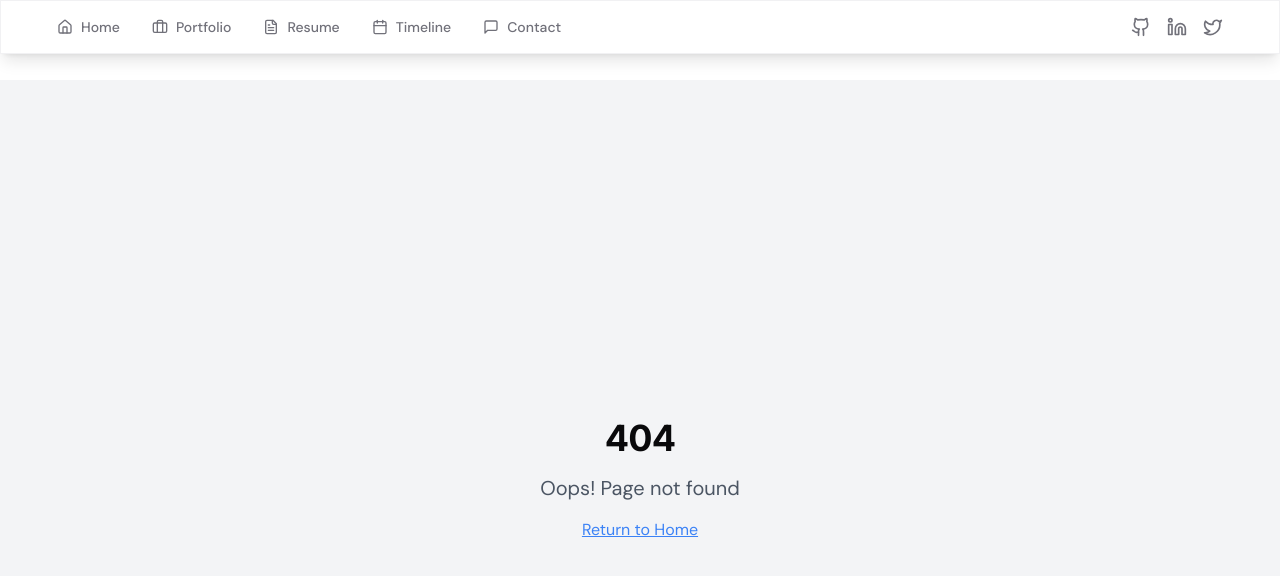
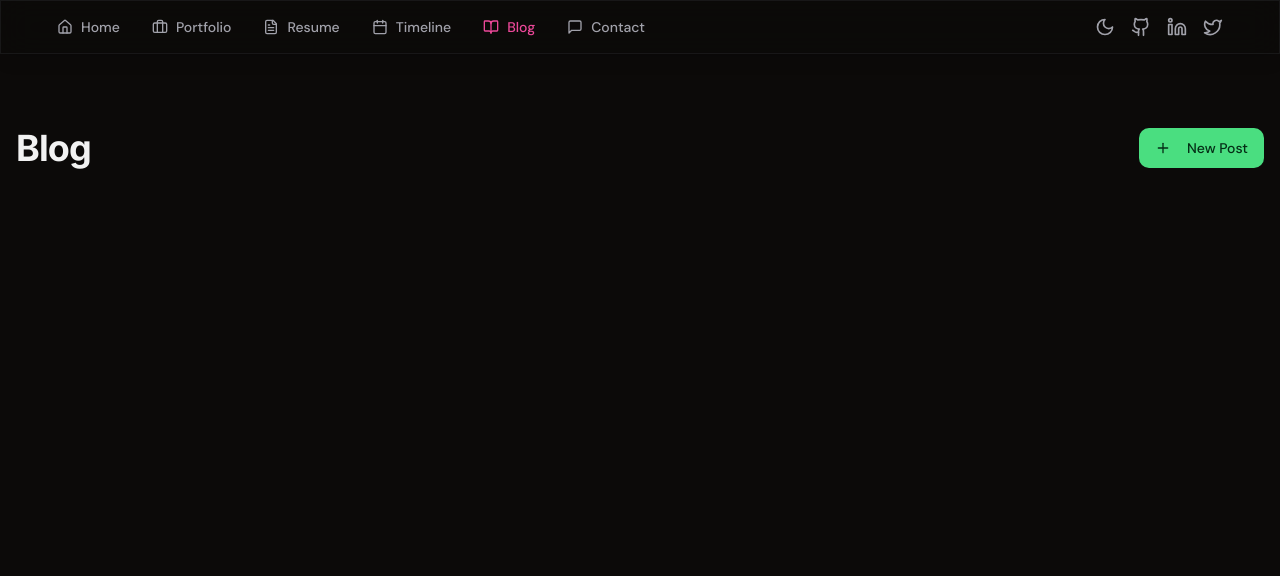
Before and after one commit to kishan5111/personal-site, a React (Vite) app: page /blog in a window 1280 px wide. Before the commit this address had no page. Shown: the top 576 px of the page. Built offline with nearby package versions, Linux system fonts and the light colour scheme.

Commit message:
Implement dark-light mode and blog
- Implemented dark-light mode toggle.
- Changed navbar color to differentiate pages.
- Added a blog page with Markdown editor.

```diff
--- a/package.json
+++ b/package.json
@@ -48,13 +48,15 @@
     "framer-motion": "^12.4.3",
     "input-otp": "^1.2.4",
     "lucide-react": "^0.462.0",
-    "next-themes": "^0.3.0",
+    "next-themes": "^0.4.4",
     "react": "^18.3.1",
     "react-day-picker": "^8.10.1",
     "react-dom": "^18.3.1",
     "react-hook-form": "^7.53.0",
+    "react-markdown": "^9.0.3",
     "react-resizable-panels": "^2.1.3",
     "react-router-dom": "^6.26.2",
+    "react-syntax-highlighter": "^15.6.1",
     "recharts": "^2.12.7",
     "sonner": "^1.5.0",
     "tailwind-merge": "^2.5.2",
--- a/src/App.tsx
+++ b/src/App.tsx
@@ -2,6 +2,7 @@
 import { Toaster } from "@/components/ui/toaster";
 import { Toaster as Sonner } from "@/components/ui/sonner";
 import { TooltipProvider } from "@/components/ui/tooltip";
+import { ThemeProvider } from "@/components/theme-provider";
 import { QueryClient, QueryClientProvider } from "@tanstack/react-query";
 import { BrowserRouter, Routes, Route } from "react-router-dom";
 import Navigation from "@/components/Navigation";
@@ -9,6 +10,7 @@ import Index from "./pages/Index";
 import Portfolio from "./pages/Portfolio";
 import Resume from "./pages/Resume";
 import Timeline from "./pages/Timeline";
+import Blog from "./pages/Blog";
 import Contact from "./pages/Contact";
 import NotFound from "./pages/NotFound";
 
@@ -16,6 +18,7 @@ const queryClient = new QueryClient();
 
 const App = () => (
   <QueryClientProvider client={queryClient}>
+    <ThemeProvider defaultTheme="dark" storageKey="vite-ui-theme">
       <TooltipProvider>
         <Toaster />
         <Sonner />
@@ -27,12 +30,14 @@ const App = () => (
               <Route path="/portfolio" element={<Portfolio />} />
               <Route path="/resume" element={<Resume />} />
               <Route path="/timeline" element={<Timeline />} />
+              <Route path="/blog" element={<Blog />} />
               <Route path="/contact" element={<Contact />} />
               <Route path="*" element={<NotFound />} />
             </Routes>
           </div>
         </BrowserRouter>
       </TooltipProvider>
+    </ThemeProvider>
   </QueryClientProvider>
 );
 
--- a/src/components/Navigation.tsx
+++ b/src/components/Navigation.tsx
@@ -1,18 +1,21 @@
 
 import { useNavigate, useLocation } from "react-router-dom";
 import { cn } from "@/lib/utils";
-import { Home, Briefcase, FileText, Calendar, MessageSquare, Github, Linkedin, Twitter } from "lucide-react";
+import { Home, Briefcase, FileText, Calendar, MessageSquare, Github, Linkedin, Twitter, BookOpen, Sun, Moon } from "lucide-react";
+import { useTheme } from "next-themes";
 
 const Navigation = () => {
   const navigate = useNavigate();
   const location = useLocation();
+  const { theme, setTheme } = useTheme();
 
   const navItems = [
-    { path: "/", label: "Home", icon: Home },
-    { path: "/portfolio", label: "Portfolio", icon: Briefcase },
-    { path: "/resume", label: "Resume", icon: FileText },
-    { path: "/timeline", label: "Timeline", icon: Calendar },
-    { path: "/contact", label: "Contact", icon: MessageSquare },
+    { path: "/", label: "Home", icon: Home, color: "text-blue-500" },
+    { path: "/portfolio", label: "Portfolio", icon: Briefcase, color: "text-purple-500" },
+    { path: "/resume", label: "Resume", icon: FileText, color: "text-green-500" },
+    { path: "/timeline", label: "Timeline", icon: Calendar, color: "text-orange-500" },
+    { path: "/blog", label: "Blog", icon: BookOpen, color: "text-pink-500" },
+    { path: "/contact", label: "Contact", icon: MessageSquare, color: "text-cyan-500" },
   ];
 
   return (
@@ -25,7 +28,7 @@ const Navigation = () => {
               onClick={() => navigate(item.path)}
               className={cn(
                 "flex items-center space-x-2 text-sm font-medium transition-colors hover:text-primary",
-                location.pathname === item.path ? "text-primary" : "text-muted-foreground"
+                location.pathname === item.path ? item.color : "text-muted-foreground"
               )}
             >
               <item.icon className="h-4 w-4" />
@@ -34,6 +37,12 @@ const Navigation = () => {
           ))}
         </div>
         <div className="flex items-center space-x-4">
+          <button
+            onClick={() => setTheme(theme === "dark" ? "light" : "dark")}
+            className="text-muted-foreground hover:text-primary transition-colors"
+          >
+            {theme === "dark" ? <Sun className="h-5 w-5" /> : <Moon className="h-5 w-5" />}
+          </button>
           <a href="https://github.com" target="_blank" rel="noopener noreferrer" className="text-muted-foreground hover:text-primary transition-colors">
             <Github className="h-5 w-5" />
           </a>
--- /dev/null
+++ b/src/components/theme-provider.tsx
@@ -0,0 +1,74 @@
+
+import { createContext, useContext, useEffect, useState } from "react";
+
+type Theme = "dark" | "light" | "system";
+
+type ThemeProviderProps = {
+  children: React.ReactNode;
+  defaultTheme?: Theme;
+  storageKey?: string;
+};
+
+type ThemeProviderState = {
+  theme: Theme;
+  setTheme: (theme: Theme) => void;
+};
+
+const initialState: ThemeProviderState = {
+  theme: "system",
+  setTheme: () => null,
+};
+
+const ThemeProviderContext = createContext<ThemeProviderState>(initialState);
+
+export function ThemeProvider({
+  children,
+  defaultTheme = "system",
+  storageKey = "vite-ui-theme",
+  ...props
+}: ThemeProviderProps) {
+  const [theme, setTheme] = useState<Theme>(
+    () => (localStorage.getItem(storageKey) as Theme) || defaultTheme
+  );
+
+  useEffect(() => {
+    const root = window.document.documentElement;
+
+    root.classList.remove("light", "dark");
+
+    if (theme === "system") {
+      const systemTheme = window.matchMedia("(prefers-color-scheme: dark)")
+        .matches
+        ? "dark"
+        : "light";
+
+      root.classList.add(systemTheme);
+      return;
+    }
+
+    root.classList.add(theme);
+  }, [theme]);
+
+  const value = {
+    theme,
+    setTheme: (theme: Theme) => {
+      localStorage.setItem(storageKey, theme);
+      setTheme(theme);
+    },
+  };
+
+  return (
+    <ThemeProviderContext.Provider {...props} value={value}>
+      {children}
+    </ThemeProviderContext.Provider>
+  );
+}
+
+export const useTheme = () => {
+  const context = useContext(ThemeProviderContext);
+
+  if (context === undefined)
+    throw new Error("useTheme must be used within a ThemeProvider");
+
+  return context;
+};
--- /dev/null
+++ b/src/pages/Blog.tsx
@@ -0,0 +1,166 @@
+
+import { useState } from "react";
+import ReactMarkdown from "react-markdown";
+import { Prism as SyntaxHighlighter } from "react-syntax-highlighter";
+import { motion } from "framer-motion";
+import { Button } from "@/components/ui/button";
+import { Textarea } from "@/components/ui/textarea";
+import { Plus, Save, Eye } from "lucide-react";
+
+interface BlogPost {
+  id: string;
+  title: string;
+  content: string;
+  date: string;
+}
+
+const Blog = () => {
+  const [posts, setPosts] = useState<BlogPost[]>([]);
+  const [isEditing, setIsEditing] = useState(false);
+  const [currentPost, setCurrentPost] = useState<BlogPost>({
+    id: "",
+    title: "",
+    content: "",
+    date: "",
+  });
+  const [preview, setPreview] = useState(false);
+
+  const handleNewPost = () => {
+    setIsEditing(true);
+    setPreview(false);
+    setCurrentPost({
+      id: Date.now().toString(),
+      title: "",
+      content: "",
+      date: new Date().toISOString().split("T")[0],
+    });
+  };
+
+  const handleSave = () => {
+    if (currentPost.title && currentPost.content) {
+      setPosts((prev) => [currentPost, ...prev]);
+      setIsEditing(false);
+      setCurrentPost({ id: "", title: "", content: "", date: "" });
+    }
+  };
+
+  return (
+    <div className="min-h-screen container mx-auto px-4 py-12">
+      <motion.div
+        initial={{ opacity: 0, y: 20 }}
+        animate={{ opacity: 1, y: 0 }}
+        transition={{ duration: 0.5 }}
+      >
+        <div className="flex justify-between items-center mb-8">
+          <h1 className="text-4xl font-bold">Blog</h1>
+          <Button onClick={handleNewPost} className="flex items-center space-x-2">
+            <Plus className="h-4 w-4" />
+            <span>New Post</span>
+          </Button>
+        </div>
+
+        {isEditing ? (
+          <div className="glass rounded-lg p-6">
+            <input
+              type="text"
+              value={currentPost.title}
+              onChange={(e) =>
+                setCurrentPost({ ...currentPost, title: e.target.value })
+              }
+              placeholder="Post Title"
+              className="w-full text-2xl font-bold mb-4 bg-transparent border-none outline-none"
+            />
+            <div className="flex space-x-4 mb-4">
+              <Button
+                variant={preview ? "outline" : "default"}
+                onClick={() => setPreview(false)}
+              >
+                Edit
+              </Button>
+              <Button
+                variant={preview ? "default" : "outline"}
+                onClick={() => setPreview(true)}
+              >
+                <Eye className="h-4 w-4 mr-2" />
+                Preview
+              </Button>
+              <Button onClick={handleSave}>
+                <Save className="h-4 w-4 mr-2" />
+                Save
+              </Button>
+            </div>
+            {preview ? (
+              <div className="prose prose-sm md:prose-base lg:prose-lg dark:prose-invert max-w-none">
+                <ReactMarkdown
+                  components={{
+                    code: ({ node, inline, className, children, ...props }) => {
+                      const match = /language-(\w+)/.exec(className || "");
+                      return !inline && match ? (
+                        <SyntaxHighlighter language={match[1]} PreTag="div">
+                          {String(children).replace(/\n$/, "")}
+                        </SyntaxHighlighter>
+                      ) : (
+                        <code className={className} {...props}>
+                          {children}
+                        </code>
+                      );
+                    },
+                  }}
+                >
+                  {currentPost.content}
+                </ReactMarkdown>
+              </div>
+            ) : (
+              <Textarea
+                value={currentPost.content}
+                onChange={(e) =>
+                  setCurrentPost({ ...currentPost, content: e.target.value })
+                }
+                placeholder="Write your post in Markdown..."
+                className="min-h-[400px] font-mono"
+              />
+            )}
+          </div>
+        ) : (
+          <div className="grid gap-8">
+            {posts.map((post) => (
+              <motion.article
+                key={post.id}
+                initial={{ opacity: 0, y: 20 }}
+                animate={{ opacity: 1, y: 0 }}
+                className="glass rounded-lg p-6"
+              >
+                <h2 className="text-2xl font-bold mb-2">{post.title}</h2>
+                <time className="text-sm text-muted-foreground mb-4 block">
+                  {post.date}
+                </time>
+                <div className="prose prose-sm md:prose-base lg:prose-lg dark:prose-invert max-w-none">
+                  <ReactMarkdown
+                    components={{
+                      code: ({ node, inline, className, children, ...props }) => {
+                        const match = /language-(\w+)/.exec(className || "");
+                        return !inline && match ? (
+                          <SyntaxHighlighter language={match[1]} PreTag="div">
+                            {String(children).replace(/\n$/, "")}
+                          </SyntaxHighlighter>
+                        ) : (
+                          <code className={className} {...props}>
+                            {children}
+                          </code>
+                        );
+                      },
+                    }}
+                  >
+                    {post.content}
+                  </ReactMarkdown>
+                </div>
+              </motion.article>
+            ))}
+          </div>
+        )}
+      </motion.div>
+    </div>
+  );
+};
+
+export default Blog;
```
Also changed, not shown: 1 other file (tests, documents, lock files or other folders). Lines whose indentation alone changed are shown as unchanged.
